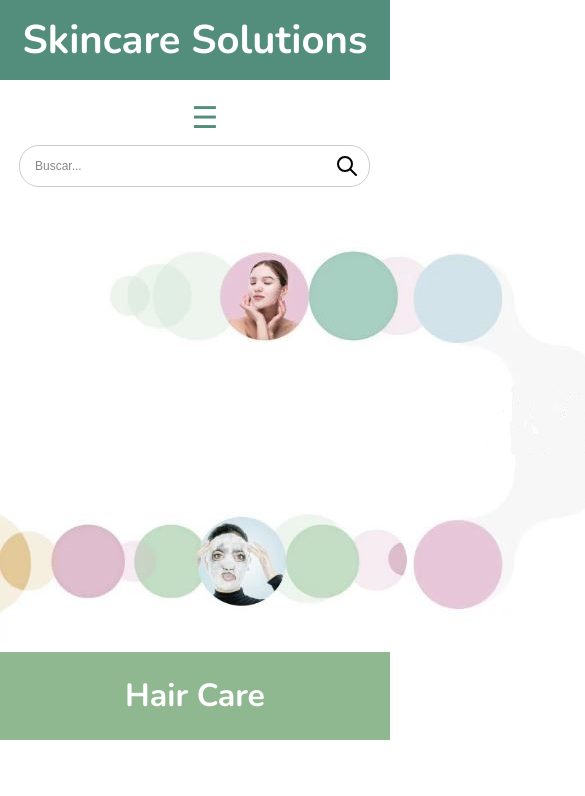
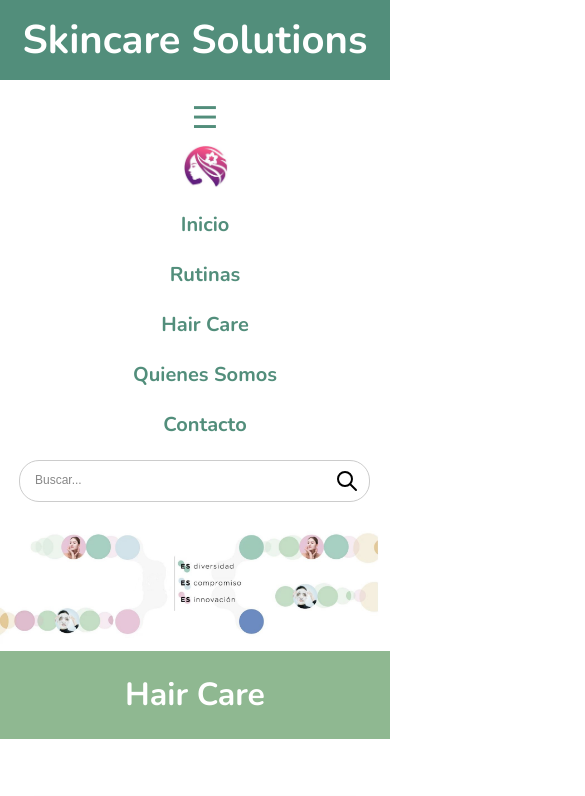
Before and after one commit to Marlenee5/Repo-coder, a plain HTML site: page hairCare.html in a window 390 px wide. Both pictures are taken after a click on the button "Abrir menú". Shown: the top 796 px of the page, 585 px wide, since content can reach past the window. Drawn offline with nearby package versions, Linux system fonts and the light colour scheme.

Commit message:
Ahora si errores corregidos

```diff
--- a/hairCare.html
+++ b/hairCare.html
@@ -45,7 +45,7 @@
     </nav>
 
     <section>
-        <img src="./img/slide3.JPG" alt="Skincare">
+        <img width="100%" src="./img/slide3.JPG" alt="Skincare">
     </section>
 
     <main>
@@ -124,8 +124,16 @@
         <div class="piePagina">
             <p>© Skincare Solutions 2025 - Todos los derechos reservados.</p>
         </div>
+    </footer>
 
-    </footer>
+    <script>
+        const toggleBtn = document.querySelector('.menu-toggle');
+        const navMenu = document.querySelector('.contenedorNav');
+
+        toggleBtn.addEventListener('click', () => {
+            navMenu.classList.toggle('activo');
+        });
+    </script>
 
 </body>
 
```
